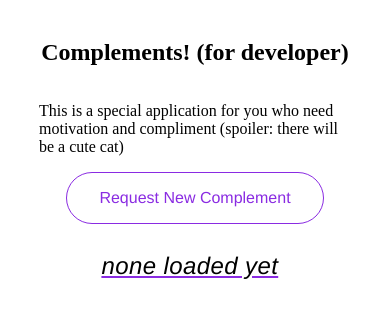
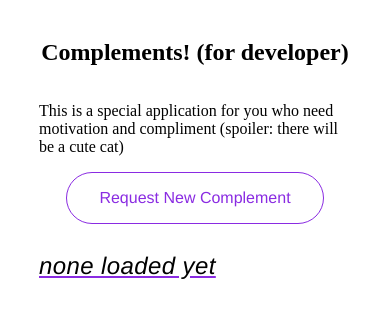
Before and after one commit to j03hanafi/first-ever-useless-nodejs-app, a website: page node-example/index.html in a window 390 px wide. Shown: the part 98-416 px from the top of the page. Drawn offline with Linux system fonts and the light colour scheme.

Commit message:
add mobile responsiveness

```diff
--- a/node-example/public/style.css
+++ b/node-example/public/style.css
@@ -67,3 +67,10 @@ body {
 .request-complement:focus {
   outline: none;
 }
+
+/* for mobile */
+@media only screen and (max-width: 768px) {
+  .complement {
+    width: 100%;
+  }
+}
```
